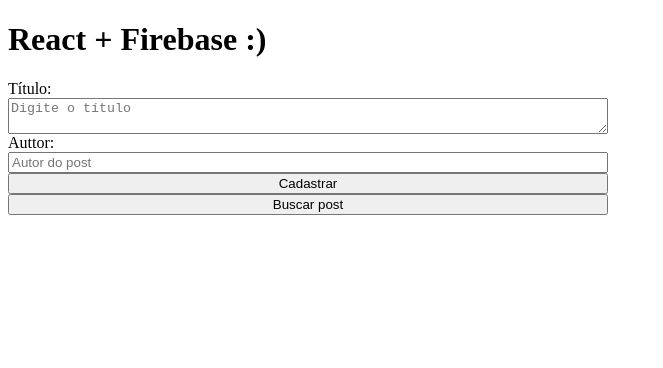
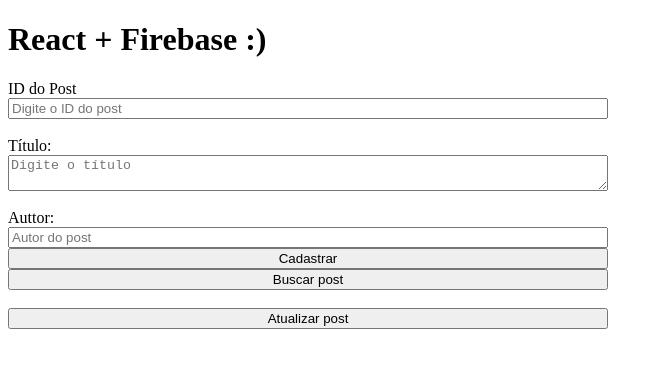
Before and after one commit to wagner30023/react-firebase, a React (Create React App) app: page / in a window 1280 px wide. Shown: the top 368 px of the page, without its empty margins (0-663 px from the left). Built offline with nearby package versions, Linux system fonts and the light colour scheme.

Commit message:
update post

```diff
--- a/src/App.js
+++ b/src/App.js
@@ -4,11 +4,9 @@
 // hooks
 import { useState } from 'react';
 
-
 // css
 import './App.css';
-import { async } from '@firebase/util';
-import { doc, setDoc, collection, addDoc, getDoc, getDocs } from 'firebase/firestore';
+import { doc, setDoc, collection, addDoc, getDoc, getDocs, updateDoc } from 'firebase/firestore';
 
 function App() {
 
@@ -16,6 +14,7 @@
   const [autor, setAutor] = useState('');
 
   const [posts, setPosts] = useState([]);
+  const [idpost, setidPost] = useState('');
 
   async function handleAdd() {
     // await setDoc(doc(db, "posts", "12345"), {
@@ -79,10 +78,38 @@
 
   }
 
+  async function editarPost() {
+    const docRef = doc(db, "posts", idpost);
+    await updateDoc(docRef, {
+      titulo: titulo,
+      autor: autor,
+    })
+      .then(() => {
+        console.log("Post atualizado com sucesso");
+        setidPost('');
+        setTitulo('');
+        setAutor('');
+      })
+      .catch((error) => {
+        if(docRef == ''){
+          console.log("" + error.message);
+        }
+        console.log("Erro ao tentar atualizar post => " + error);
+      });
+  }
+
   return (
     <div>
       <h1> React + Firebase :) </h1>
       <div className='container'>
+        <label> ID do Post </label>
+        <input
+          placeholder='Digite o ID do post'
+          value={idpost}
+          onChange={(e) => setidPost(e.target.value)}
+        />
+        <br />
+
         <label> Título: </label>
         <textarea
           type="text"
@@ -90,6 +117,7 @@
           value={titulo}
           onChange={(e) => setTitulo(e.target.value)}
         />
+        <br />
 
         <label> Auttor: </label>
         <input
@@ -101,12 +129,16 @@
 
         <button onClick={handleAdd}> Cadastrar </button>
         <button onClick={buscarPost}> Buscar post </button>
+        <br />
+
+        <button onClick={editarPost}> Atualizar post </button>
 
         <ul>
           {
             posts.map((post) => {
               return (
                 <li key={post.id}>
+                  <strong> ID: {post.id} </strong> <br />
                   <span> Título: {post.titulo} </span> <br />
                   <span> Autor: {post.autor} </span> <br /> <br />
                 </li>
```
